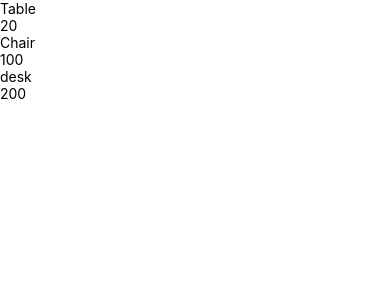
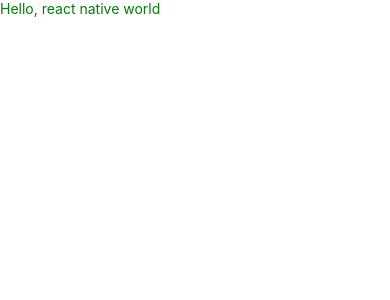
Before and after one commit to VerneriLop/ReactNativeUdemyCourse, a React Native app: screen / in a window 390 px wide. Shown: the top 300 px of the page. Built offline with nearby package versions, Linux system fonts and the light colour scheme.

Commit message:
event handling

```diff
--- a/App.tsx
+++ b/App.tsx
@@ -1,13 +1,10 @@
 import React from 'react';
 import {SafeAreaView} from 'react-native';
-import Item from './components/Item/Item';
-
+import MyText from './components/MyText/MyText';
 const App = () => {
   return (
     <SafeAreaView>
-      <Item name={'Table'} price={20} />
-      <Item name={'Chair'} price={100} />
-      <Item name="desk" price={200} />
+      <MyText />
     </SafeAreaView>
   );
 };
--- a/components/MyText/MyText.js
+++ b/components/MyText/MyText.js
@@ -3,8 +3,14 @@ import {Text} from 'react-native';
 import style from './style';
 
 const MyText = () => {
+  const handleTextClick = () => {
+    alert('The text has been clicked!');
+  };
+
   return (
-    <Text style={[style.text, style.text1, {color: 'green'}]}>
+    <Text
+      style={[style.text, style.text1, {color: 'green'}]}
+      onPress={() => handleTextClick()}>
       Hello, react native world
     </Text>
   );
```
